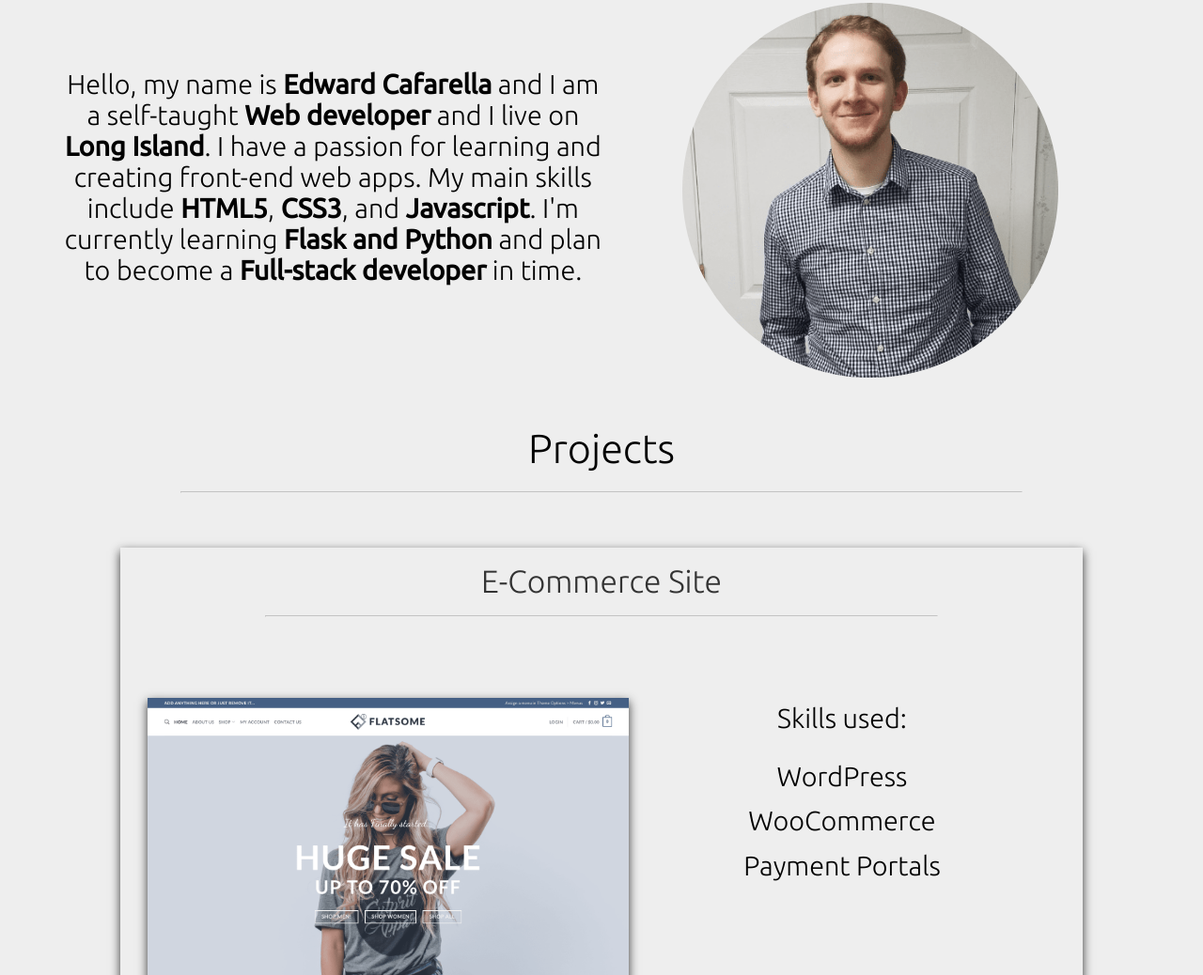
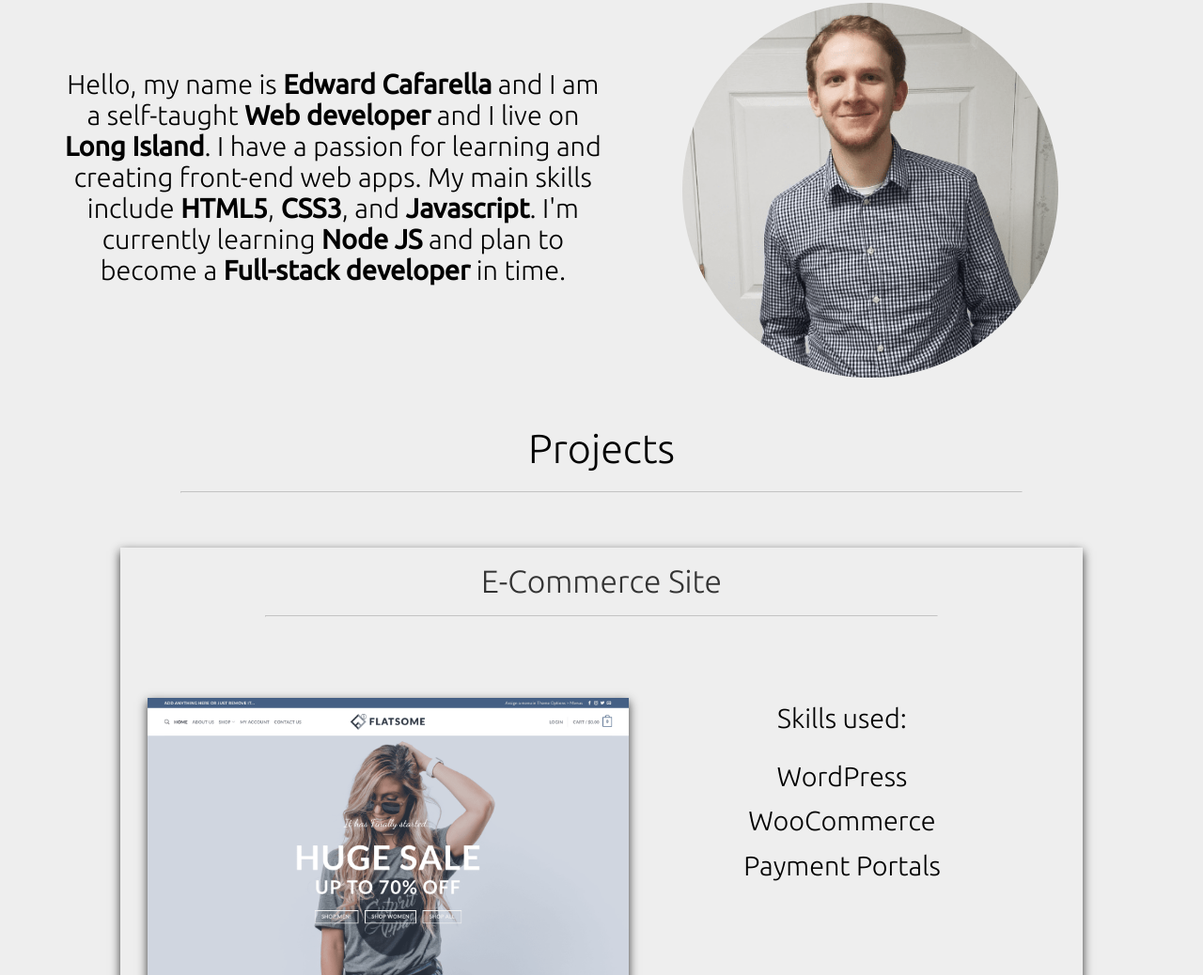
Before and after one commit to EdwardCaf/Portfolio-2, a plain HTML site: page index.html in a window 1280 px wide. Shown: the part 978-2016 px from the top of the page at 94% size. Drawn offline with Linux system fonts and the light colour scheme.

Commit message:
Update info text

```diff
--- a/index.html
+++ b/index.html
@@ -37,7 +37,7 @@
         <b>HTML5</b>,
         <b>CSS3</b>, and
         <b>Javascript</b>. I'm currently learning
-        <b>Flask and Python</b> and plan to become a
+        <b>Node JS</b> and plan to become a
         <b>Full-stack developer</b> in time.</p>
       <img class="round" src="pics/me.png" alt="">
     </article>
```
